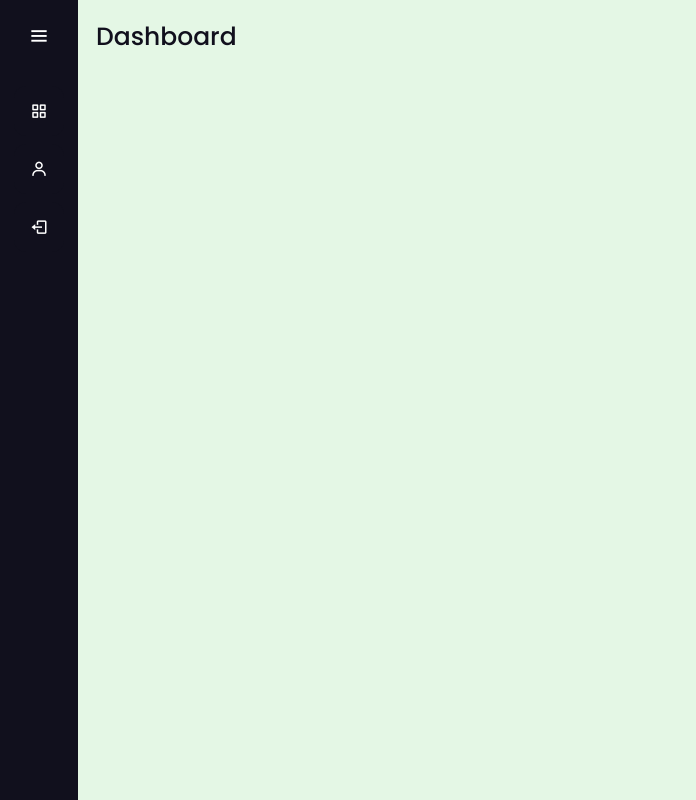
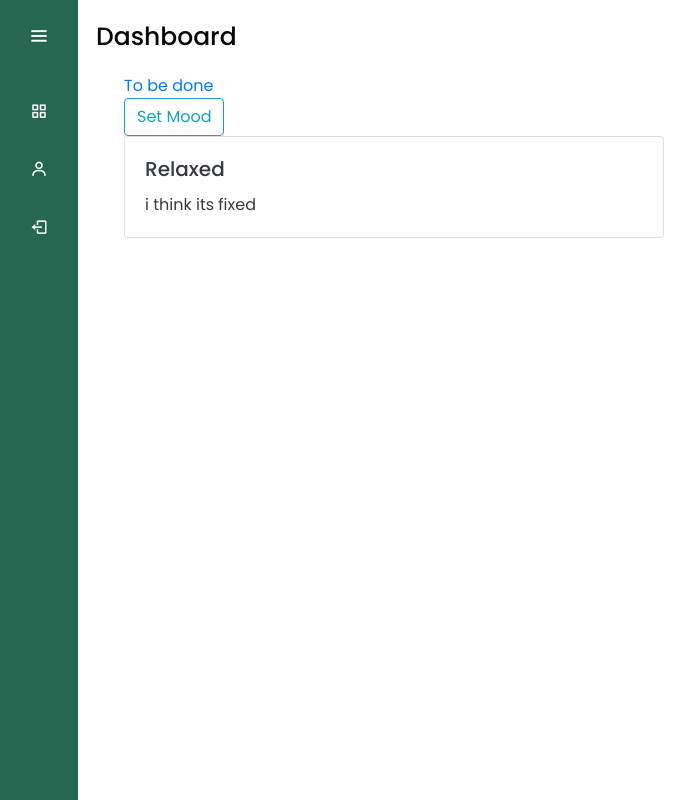
Before and after one commit to Just-Mike4/MRAssistant, a Django app: page /home/ in a window 1280 px wide. Shown: the whole page, without its empty margins (0-696 px from the left). Run offline with Django 4.2, Linux system fonts and the light colour scheme; a user stored in the database is signed in; data comes from the database, SQL or seed files in the repository; both versions use the stored data as it was after the commit; parts of the project's set-up code (start-up, migrations or seed data) failed here and were passed over; some libraries are stand-ins or nearby versions.

Commit message:
Finished the CRUD operations on app

```diff
--- a/mood/models.py
+++ b/mood/models.py
@@ -2,6 +2,7 @@ from django.db import models
 from django.contrib.auth.models import User
 from django.utils import timezone
 import secrets
+from django.urls import reverse
 # Create your models here.
 
 class MoodData(models.Model):
--- a/mood/static/mood/css/page.css
+++ b/mood/static/mood/css/page.css
@@ -12,7 +12,7 @@
   top: 0;
   height: 100%;
   width: 78px;
-  background: #11101D;
+  background: rgb(38, 103, 81);
   padding: 6px 14px;
   z-index: 99;
   transition: all 0.5s ease;
@@ -56,6 +56,11 @@
 .sidebar.open .logo-details #btn{
   text-align: right;
 }
+
+#btn:hover{
+  color: aquamarine;
+}
+
 .sidebar i{
   color: #fff;
   height: 60px;
@@ -110,7 +115,7 @@
   border: none;
   border-radius: 12px;
   transition: all 0.5s ease;
-  background: #1d1b31;
+  background: rgb(38, 103, 81);
 }
 .sidebar.open input{
   padding: 0 20px 0 50px;
@@ -131,7 +136,7 @@
 }
 .sidebar .bx-search:hover{
   background: #FFF;
-  color: #11101d;
+  color: rgb(99, 202, 168);
 }
 .sidebar li a{
   display: flex;
@@ -141,7 +146,7 @@
   align-items: center;
   text-decoration: none;
   transition: all 0.4s ease;
-  background: #11101D;
+  background: rgb(38, 103, 81);
 }
 .sidebar li a:hover{
   background: #FFF;
@@ -162,7 +167,7 @@
 .sidebar li a:hover .links_name,
 .sidebar li a:hover i{
   transition: all 0.5s ease;
-  color: #11101D;
+  color: rgb(99, 202, 168);
 }
 .sidebar li i{
   height: 50px;
@@ -177,7 +182,7 @@
   left: 0;
   bottom: -8px;
   padding: 10px 14px;
-  background: #1d1b31;
+  background: rgb(38, 103, 81);
   transition: all 0.5s ease;
   overflow: hidden;
 }
@@ -211,7 +216,7 @@
   top: 50%;
   right: 0;
   transform: translateY(-50%);
-  background: #1d1b31;
+  background: rgb(38, 103, 81);
   width: 100%;
   height: 60px;
   line-height: 60px;
@@ -224,7 +229,7 @@
 }
 .home-section{
   position: relative;
-  background: #e4f7e5;
+  background: #ffffff;
   min-height: 100vh;
   top: 0;
   left: 78px;
@@ -238,7 +243,7 @@
 }
 .home-section .text{
   display: inline-block;
-  color: #11101d;
+  color: #080808;
   font-size: 25px;
   font-weight: 500;
   margin: 18px
@@ -248,3 +253,39 @@
     display: none;
   }
 }
+.custom-btn {
+  color: aquamarine;
+  border-color: aquamarine;
+}
+
+.custom-btn:hover {
+  color: aquamarine;
+  border-color: aquamarine;
+  background-color: rgb(61, 83, 75);
+}
+
+
+.content-section {
+  display: flex;
+  flex-direction: column;
+  align-items: center;
+  justify-content: center;
+  height: 40%;
+}
+
+
+form {
+  height: 30%;
+  height: 100px;
+  width: 500px;
+}
+
+@media only screen and (max-width: 767px) {
+  form {
+      /* Adjust styles for small devices here */
+      width: 60%; /* Make the form full width on small devices */
+  }
+  body h1{
+      padding-top: 10%;
+  }
+}
--- a/mood/templates/mood/MoodDashboard.html
+++ b/mood/templates/mood/MoodDashboard.html
@@ -1,4 +1,29 @@
 {% extends "mood/base.html"%}
 {% block content %}
+<div class="text">Dashboard</div>
+<main class="container">
+<a href="#">To be done</a>
+</main>
+<main class="container">
+    <a href="{% url 'mood-create' %}" class="btn btn-outline-info custom-btn">Set Mood</a>
+</main>
+
+    <div class="container">
+        <div class="row">
+            {% for mood in Moods %}
+                <div class="col-md-6">
+                    <a href="{% url 'mood-read' pk=mood.token %}" class="text-decoration-none text-dark">
+                        <div class="card mb-3">
+                            <div class="card-body">
+                                <h5 class="card-title">{{ mood.moodtype }}</h5>
+                                <p class="card-text">{{ mood.description }}</p>
+                            </div>
+                        </div>
+                    </a>
+                </div>
+            {% endfor %}
+        </div>
+    </div>
+
 
 {% endblock content%}
--- a/mood/templates/mood/base.html
+++ b/mood/templates/mood/base.html
@@ -6,16 +6,17 @@
     <meta charset="UTF-8">
     <meta name="viewport" content="width=device-width, initial-scale=1.0">
 
-    <link href="https://unpkg.com/boxicons@2.0.7/css/boxicons.min.css" rel="stylesheet" />
+    <link href='https://unpkg.com/boxicons@2.1.4/css/boxicons.min.css' rel='stylesheet'>
     <link rel="stylesheet" type="text/css" href="{% static 'mood/css/page.css' %}">
-
+    <link rel="stylesheet" href="https://cdn.jsdelivr.net/npm/bootstrap@4.0.0/dist/css/bootstrap.min.css" integrity="sha384-Gn5384xqQ1aoWXA+058RXPxPg6fy4IWvTNh0E263XmFcJlSAwiGgFAW/dAiS6JXm" crossorigin="anonymous">
     <title>MRAssistant</title>
 
 </head>
 <body>
-    <script src="https://cdn.jsdelivr.net/npm/bootstrap@5.3.2/dist/js/bootstrap.bundle.min.js" integrity="sha384-C6RzsynM9kWDrMNeT87bh95OGNyZPhcTNXj1NW7RuBCsyN/o0jlpcV8Qyq46cDfL" crossorigin="anonymous"></script>
-    <script src="https://code.jquery.com/jquery-3.2.1.slim.min.js" integrity="sha384-KJ3o2DKtIkvYIK3UENzmM7KCkRr/rE9/Qpg6aAZGJwFDMVNA/GpGFF93hXpG5KkN" crossorigin="anonymous"></script>
-    <script src="https://cdn.jsdelivr.net/npm/popper.js@1.12.9/dist/umd/popper.min.js" integrity="sha384-ApNbgh9B+Y1QKtv3Rn7W3mgPxhU9K/ScQsAP7hUibX39j7fakFPskvXusvfa0b4Q" crossorigin="anonymous"></script>
+
+  <script src="https://code.jquery.com/jquery-3.2.1.slim.min.js" integrity="sha384-KJ3o2DKtIkvYIK3UENzmM7KCkRr/rE9/Qpg6aAZGJwFDMVNA/GpGFF93hXpG5KkN" crossorigin="anonymous"></script>
+  <script src="https://cdn.jsdelivr.net/npm/popper.js@1.12.9/dist/umd/popper.min.js" integrity="sha384-ApNbgh9B+Y1QKtv3Rn7W3mgPxhU9K/ScQsAP7hUibX39j7fakFPskvXusvfa0b4Q" crossorigin="anonymous"></script>
+  <script src="https://cdn.jsdelivr.net/npm/bootstrap@4.0.0/dist/js/bootstrap.min.js" integrity="sha384-JZR6Spejh4U02d8jOt6vLEHfe/JQGiRRSQQxSfFWpi1MquVdAyjUar5+76PVCmYl" crossorigin="anonymous"></script>
 
     <div class="sidebar">
         <div class="logo-details">
@@ -24,18 +25,18 @@
         </div>
         <ul class="nav-list">
           <li>
-            <a href="#">
+            <a href="{%url 'mood-home'%}">
               <i class="bx bx-grid-alt"></i>
               <span class="links_name">Dashboard</span>
             </a>
             <span class="tooltip">Dashboard</span>
           </li>
           <li>
-            <a href="#">
+            <a href="{% url 'profile' %}">
               <i class="bx bx-user"></i>
-              <span class="links_name">User</span>
+              <span class="links_name">Profile</span>
             </a>
-            <span class="tooltip">User</span>
+            <span class="tooltip">Profile</span>
           </li>
           <li>
           <li>
@@ -48,7 +49,7 @@
         </ul>
       </div>
       <section class="home-section">
-        <div class="text">Dashboard</div>
+
         {% if messages %}
           {% for message in messages %}
             <div class="alert alert-{{ message.tags }}">
@@ -59,6 +60,6 @@
       {% block content %}{% endblock %}
       </section>
 
-    <script type="text/javascript" src="{% static 'mood/js/page.js' %}"></script>
+      <script type="text/javascript" src="{% static 'mood/js/page.js' %}"></script>
 </body>
 </html>
--- a/mood/urls.py
+++ b/mood/urls.py
@@ -5,7 +5,7 @@ from .views import (MoodReadView,MoodDashboardView,
 urlpatterns=[
     path('',MoodDashboardView.as_view(),name='mood-home'),
     path('create/',MoodAddView.as_view(),name='mood-create'),
-    path('<str:token>/',MoodReadView.as_view(),name='mood-read'),
-    path('<str:token>/update/',MoodUpdateView.as_view(),name='mood-update'),
-    path('<str:token>/delete/',MoodDeleteView.as_view(),name='mood-delete'),
+    path('<str:pk>/',MoodReadView.as_view(),name='mood-read'),
+    path('<str:pk>/update/',MoodUpdateView.as_view(),name='mood-update'),
+    path('<str:pk>/delete/',MoodDeleteView.as_view(),name='mood-delete'),
 ]
--- a/mood/views.py
+++ b/mood/views.py
@@ -4,33 +4,34 @@ from django.views.generic import (CreateView,DetailView,
                                   ListView)
 from .models import MoodData
 from django.contrib.auth.mixins import LoginRequiredMixin,UserPassesTestMixin
-from django.contrib.auth.models import User
+from django.urls import reverse
 # Create your views here.
 
 
 class MoodDashboardView(LoginRequiredMixin,ListView):
     template_name='mood/MoodDashboard.html'
     model=MoodData
-    context_object_name='Mood'
+    context_object_name='Moods'
 
     def get_queryset(self):
         return self.model.objects.filter(user=self.request.user).order_by("-dateposted")
 
-class MoodAddView(LoginRequiredMixin,UserPassesTestMixin,CreateView):
-    template_name=''
+class MoodAddView(LoginRequiredMixin,CreateView):
+    template_name='mood/MoodCreate.html'
     model=MoodData
     fields=['moodtype','description']
-    success_url='mood-read'
+    context_object_name='moods'
+    success_url='/'
 
-    def test_func(self) -> bool | None:
-        mood = self.get_object()
-        if self.request.user == mood.user:
-            return True
-        return False
+
+    def form_valid(self, form):
+        form.instance.user = self.request.user
+        return super().form_valid(form)
 
 class MoodReadView(LoginRequiredMixin,UserPassesTestMixin,DetailView):
-    template_name=''
+    template_name='mood/MoodRead.html'
     model=MoodData
+    context_object_name='moodr'
 
     def test_func(self) -> bool | None:
         mood = self.get_object()
@@ -39,9 +40,10 @@ class MoodReadView(LoginRequiredMixin,UserPassesTestMixin,DetailView):
         return False
 
 class MoodDeleteView(LoginRequiredMixin,UserPassesTestMixin,DeleteView):
-    template_name=''
+    template_name='mood/MoodDelete.html'
     model=MoodData
-    success_url='mood-home'
+    success_url='/'
+    context_object_name='moodd'
 
     def test_func(self) -> bool | None:
         mood = self.get_object()
@@ -50,13 +52,18 @@ class MoodDeleteView(LoginRequiredMixin,UserPassesTestMixin,DeleteView):
         return False
 
 class MoodUpdateView(LoginRequiredMixin,UserPassesTestMixin,UpdateView):
-    template_name=''
+    template_name='mood/MoodCreate.html'
     model=MoodData
     fields=['moodtype','description']
-    success_url='mood-home'
+    context_object_name='moods'
+    success_url='/'
 
     def test_func(self) -> bool | None:
         mood = self.get_object()
         if self.request.user == mood.user:
             return True
         return False
+
+    def form_valid(self, form):
+        form.instance.user = self.request.user
+        return super().form_valid(form)
--- a/users/static/users/css/Homepage.css
+++ b/users/static/users/css/Homepage.css
@@ -29,7 +29,7 @@ body p, body div a, .text-muted{
 }
 
 body div a:hover{
-    color: bisque;
+    color: rgb(213, 222, 183);
 }
 
 body div small{
```
Also changed, not shown: mood/templates/mood/MoodCreate.html (+18 -0 lines), mood/templates/mood/MoodDelete.html (+24 -0 lines), mood/templates/mood/MoodRead.html (+18 -0 lines), users/form.py (+21 -3 lines), users/templates/users/profile.html (added, +24 -0 lines), users/views.py (+15 -5 lines), db.sqlite3, mood/migrations/0001_initial.py, mood/migrations/0002_rename_moodmatrix_mooddata_moodtype_mooddata_token_and_more.py (deleted), mood/migrations/0003_remove_mooddata_id_alter_mooddata_dateposted_and_more.py (deleted), mood/templates/mood/MoodUpdate.html (deleted), users/migrations/__init__.py (deleted).
